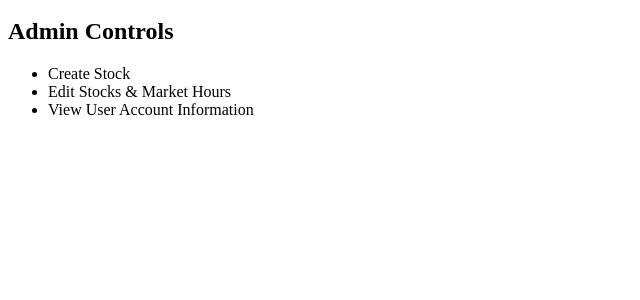
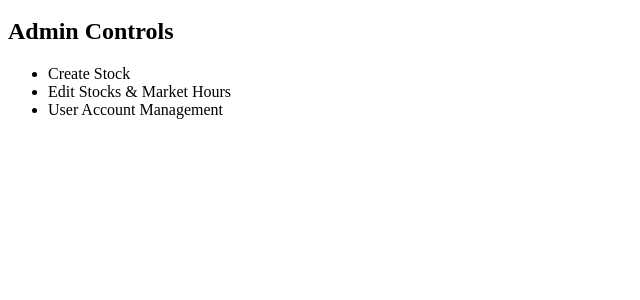
Before and after one commit to JaredFH/TnT-Trading, a Flask app: page /admindashboard in a window 1280 px wide. Shown: the part 152-452 px from the top of the page, without its empty margins (0-640 px from the left). Run offline with Flask 3, Linux system fonts and the light colour scheme; the visitor is signed in with stand-in values (Sample User, id 1).

Commit message:
Update admindashboard.html

```diff
--- a/platform/templates/dashboards/admindashboard.html
+++ b/platform/templates/dashboards/admindashboard.html
@@ -28,7 +28,7 @@
 
     <li> Create Stock</li>
     <li> Edit Stocks & Market Hours</li>
-    <li> View User Account Information</li>
+    <li> User Account Management</li>
 
 </ul>
 
```
